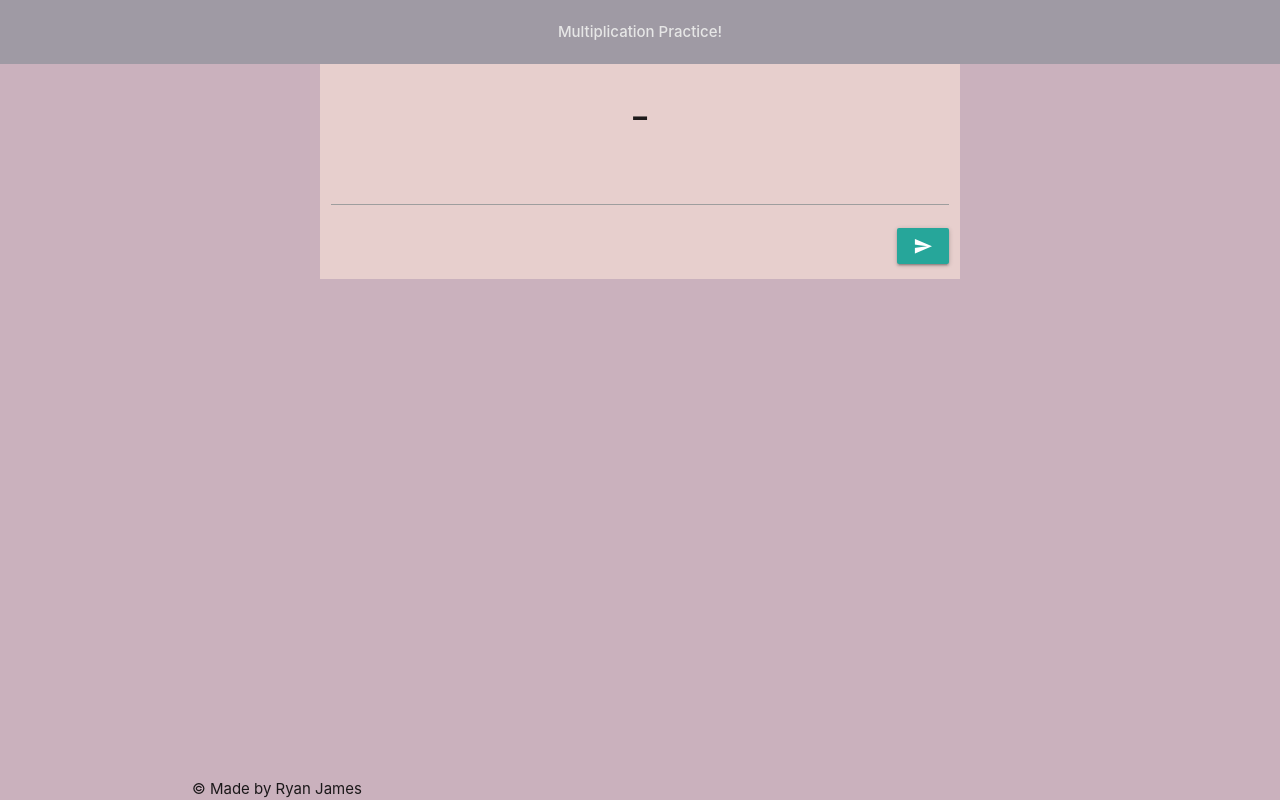
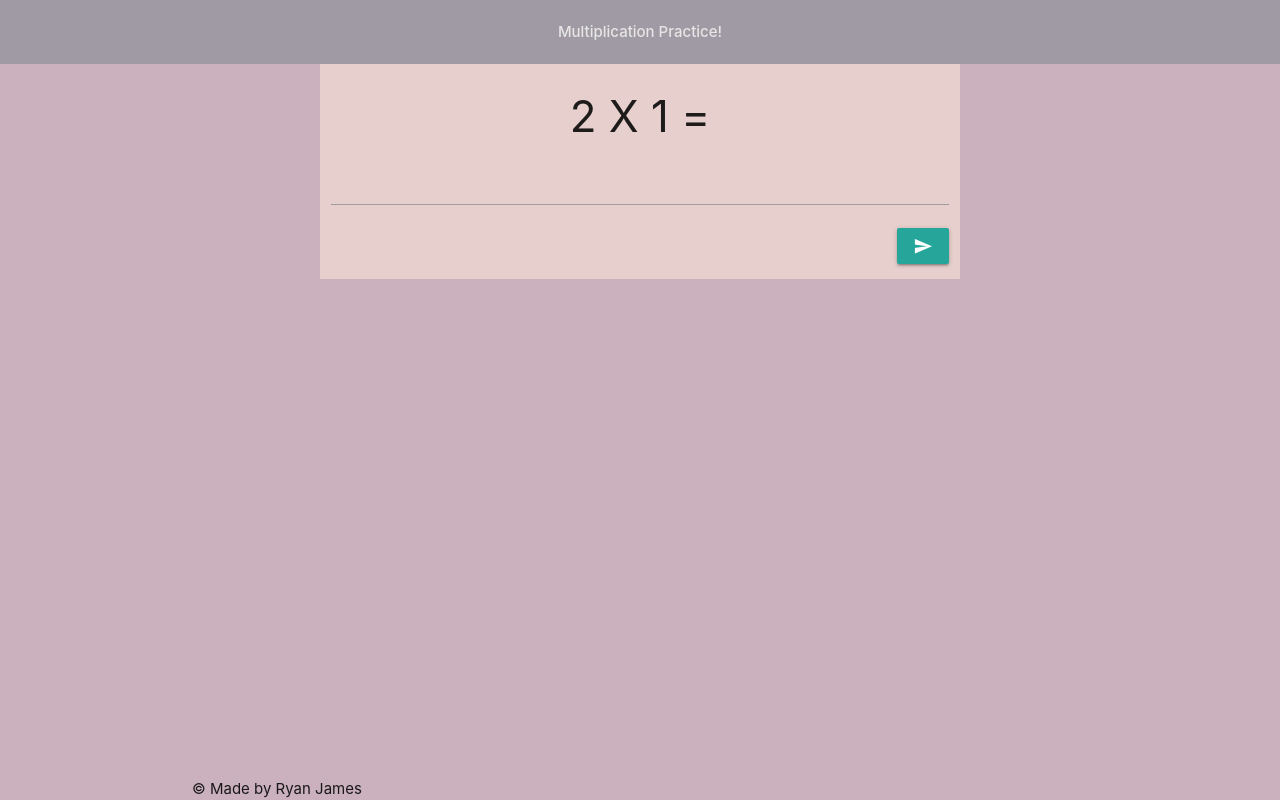
Before and after one commit to ryanjames1729/multiplicationPractice, a plain HTML site: page index.html in a window 1280 px wide. Drawn offline with nearby package versions, Linux system fonts and the light colour scheme.

Commit message:
Update index.html

```diff
--- a/index.html
+++ b/index.html
@@ -52,7 +52,7 @@
       function newProblem(){
         var number = Math.floor(Math.random() * 12) + 1;
         var multiplier = Math.floor(Math.random() * 5) + 1;
-        document.getElementById("problem").innerHTML = number + " X " + multiplier " = ";
+        document.getElementById("problem").innerHTML = number + " X " + multiplier + " = ";
 
         document.getElementById("textbox").value = "";
         document.getElementById("correct").innerHTML = document.cookie;
```
